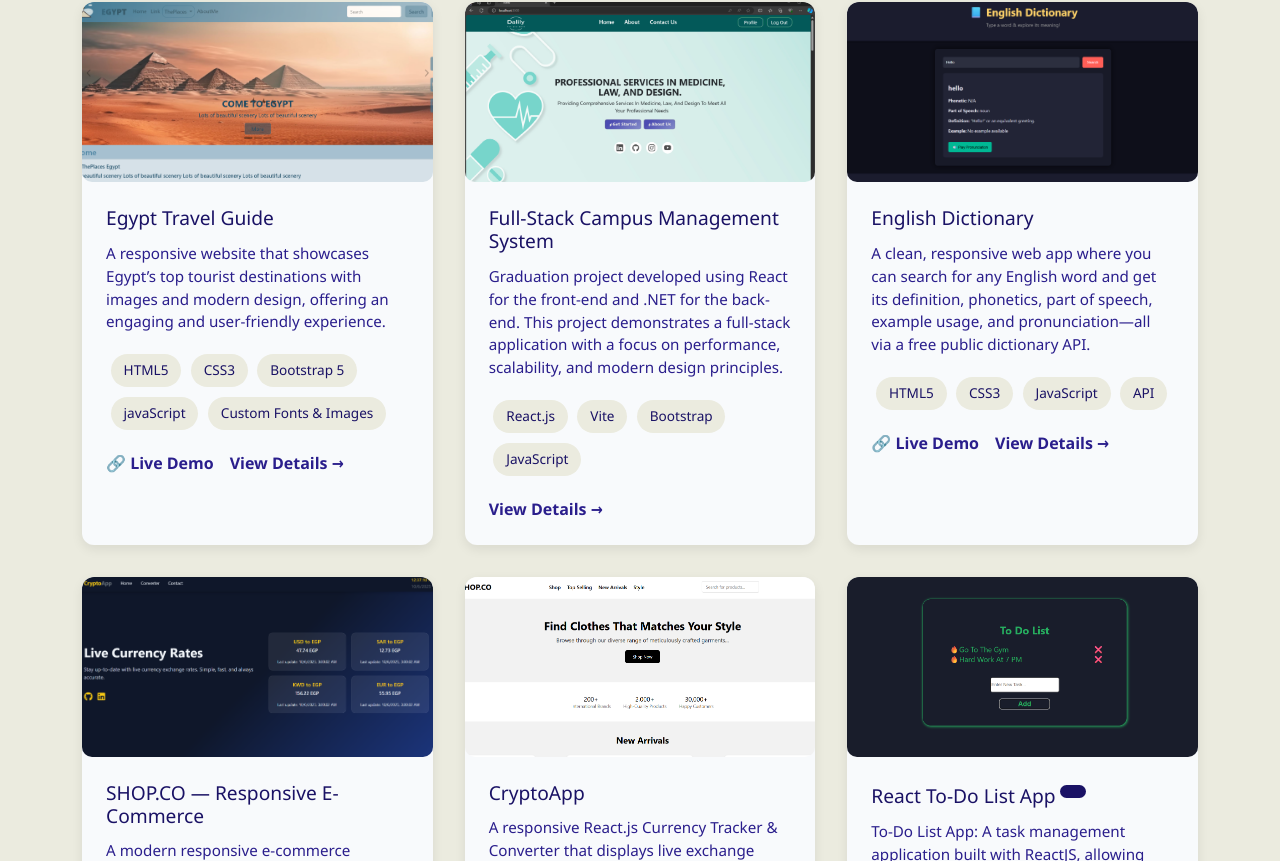
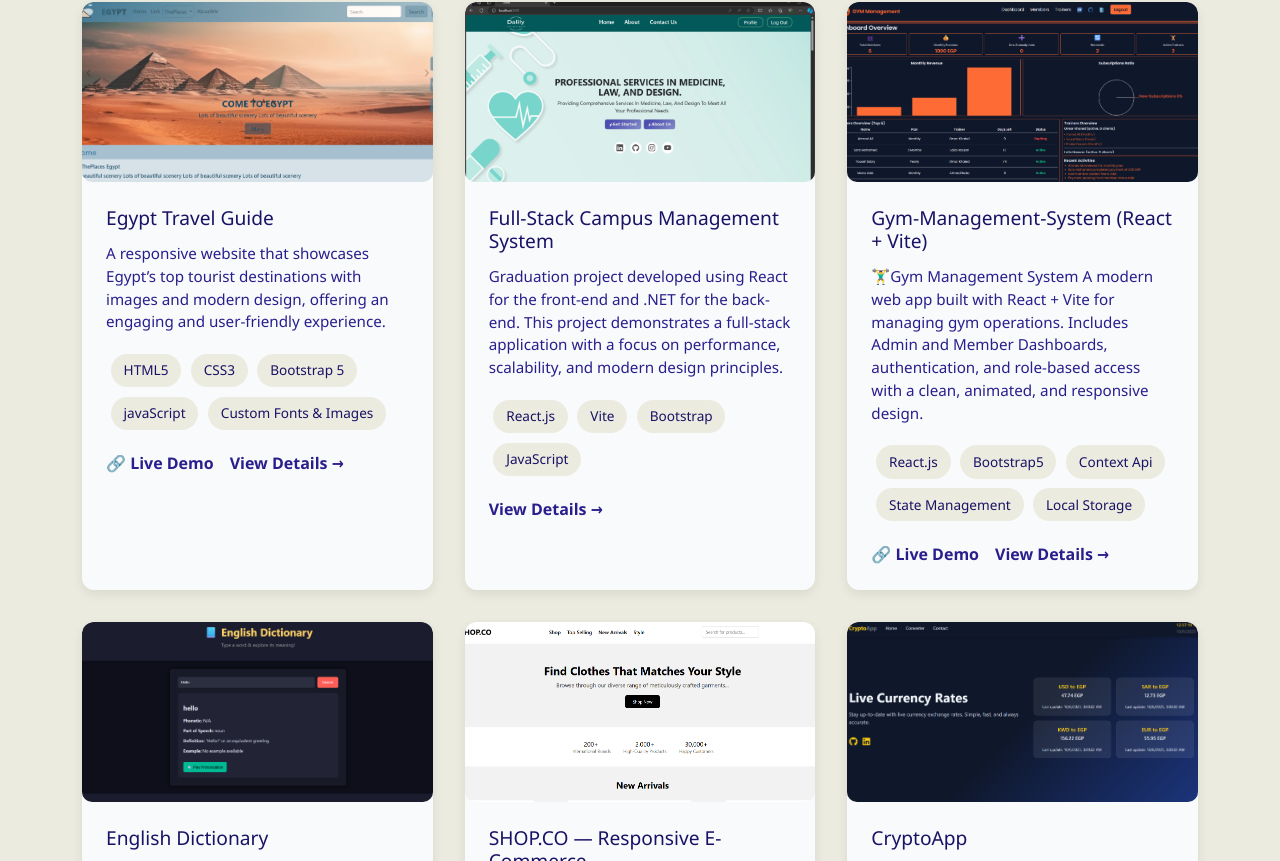
Before and after one commit to yousef-sabry/My-latest--Portfolio, a React (Vite) app: page /portfolio in a window 1280 px wide. Shown: the part 1039-1900 px from the top of the page. Built offline with nearby package versions, Linux system fonts and the light colour scheme.

Commit message:
updates Projects

```diff
--- a/src/components/Home/Portf/Portf.jsx
+++ b/src/components/Home/Portf/Portf.jsx
@@ -2,8 +2,9 @@ import React from "react";
 import "./Portf.css";
 import projectImage1 from "../../../assets/projects-img/proj 1.png";
 import projectImage2 from "../../../assets/projects-img/proj 2.png";
-import projectImage3 from "../../../assets/projects-img/proj 3.png";
 import projectImage5 from "../../../assets/projects-img/proj 4.png";
+import projectImage11 from "../../../assets/projects-img/proj 11.png";
+
 import { Button } from "react-bootstrap";
 
 const projectsData = [
@@ -42,12 +43,13 @@ const projectsData = [
   },
   {
     id: 3,
-    title: "Full-Stack Campus Management System",
+    title: "Gym-Management-System (React + Vite)",
     description:
-      "Graduation project developed using React for the front-end and .NET for the back-end. This project demonstrates a full-stack application with a focus on performance, scalability, and modern design principles.",
-    image: projectImage3,
-    tags: ["React.js", "Vite", "Bootstrap", "JavaScript"],
-    detailsLink: "https://github.com/yousef-sabry/College-Graduation-Project",
+      "🏋️‍♂️Gym Management System A modern web app built with React + Vite for managing gym operations. Includes Admin and Member Dashboards, authentication, and role-based access with a clean, animated, and responsive design.",
+    image: projectImage11,
+    tags: ["React.js","Bootstrap5", "Context Api", "State Management","Local Storage"],
+    demoLink: "https://gym-management-system-five-peach.vercel.app/",
+    detailsLink: "https://github.com/yousef-sabry/gym-management-system",
   },
   {
     id: 4,
@@ -119,7 +121,7 @@ const Projects = () => {
                     ))}
                   </div>
                   <div className="project-links">
-                    {project.demoLink && project.id !== 3 && (
+                    {project.demoLink && project.id !== 7 && (
                       <a
                         href={project.demoLink}
                         target="_blank"
--- a/src/components/Home/Skills/Skills.jsx
+++ b/src/components/Home/Skills/Skills.jsx
@@ -5,7 +5,7 @@ import { FaDatabase } from "react-icons/fa";
 import { FaJava } from "react-icons/fa";
 import reactLogo from "../../../assets/logos/react-2.svg";
 import reduxLogo from "../../../assets/logos/redux.svg";
-import figmaLogo from "../../../assets/logos/figma-icon.svg";
+import vitejs from "../../../assets/logos/vitejs.svg";
 import nextLogo from "../../../assets/logos/nextjs-icon-svgrepo-com.svg";
 import materialUi from "../../../assets/logos/material-ui-1.svg";
 import bootstrap from "../../../assets/logos/bootstrap-4.svg";
@@ -46,7 +46,7 @@ const skillsData = [
   { icon: reactLogo, title: "React", text: "Framework" },
   { icon: bootstrap, title: "Bootstrap CSS", text: "User Interface" },
   { icon: python, title: "Paython", text: "programming language" },
-  { icon: figmaLogo, title: "Figma", text: "Design Tool" },
+  { icon: vitejs, title: "Vite", text: " Build Tool" },
   { icon: reduxLogo, title: "Redux", text: "State Management" },
   { icon: access, title: "Aicrosoft Access", text: "Database Management" },
   { icon: materialUi, title: "MaterialUI", text: "Component Library" },
--- a/src/components/Portfolio/ProjectsSection.jsx
+++ b/src/components/Portfolio/ProjectsSection.jsx
@@ -12,6 +12,7 @@ import projectImage7 from "../../assets/projects-img/proj 7.png";
 import projectImage8 from "../../assets/projects-img/proj 8.png";
 import projectImage9 from "../../assets/projects-img/proj 9.png";
 import projectImage10 from "../../assets/projects-img/proj 10.png";
+import projectImage11 from "../../assets/projects-img/proj 11.png";
 import "./ProjectsSection.css";
 const projectsData = [
   {
@@ -56,8 +57,18 @@ const projectsData = [
     tags: ["React.js", "Vite", "Bootstrap", "JavaScript"],
     detailsLink: "https://github.com/yousef-sabry/College-Graduation-Project",
   },
+   {
+    id: 4,
+    title: "Gym-Management-System (React + Vite)",
+    description:
+      "🏋️‍♂️Gym Management System A modern web app built with React + Vite for managing gym operations. Includes Admin and Member Dashboards, authentication, and role-based access with a clean, animated, and responsive design.",
+    image: projectImage11,
+    tags: ["React.js","Bootstrap5", "Context Api", "State Management","Local Storage"],
+    demoLink: "https://gym-management-system-five-peach.vercel.app/",
+    detailsLink: "https://github.com/yousef-sabry/gym-management-system",
+  },
   {
-    id: 4,
+    id: 5,
     title: "English Dictionary ",
     description:
       "A clean, responsive web app where you can search for any English word and get its definition, phonetics, part of speech, example usage, and pronunciation—all via a free public dictionary API.",
@@ -67,28 +78,28 @@ const projectsData = [
     detailsLink: "https://github.com/yousef-sabry/English-Dictionary",
   },
   {
-    id: 5,
+    id: 6,
     title: "SHOP.CO — Responsive E-Commerce",
     description:
       "A modern responsive e-commerce frontend website built with HTML, CSS, and JavaScript. Features product listing, dynamic cart system, filtering, and full CRUD operations.",
-    image: projectImage10,
+    image: projectImage5,
     tags: ["ReactJs", "Bootstrap", "Responsive Design"],
     demoLink: "https://crypto-tracker-ecru-xi.vercel.app/",
     detailsLink: "https://github.com/yousef-sabry/crypto-tracker",
   },
    {
-    id: 6,
+    id: 7,
     title: "CryptoApp",
     description:
       "A responsive React.js Currency Tracker & Converter that displays live exchange rates via an external API, with an interactive Chart.js price graph.",
-    image: projectImage5,
+    image: projectImage10,
     tags: ["ReactJs", "Bootstrap5", "Responsive Design" , "API"],
     demoLink: "https://yousef-sabry.github.io/GDGC-Al-Azhar-Final-Project/",
     detailsLink: "https://github.com/yousef-sabry/GDGC-Al-Azhar-Final-Project",
   },
 
   {
-    id: 7,
+    id: 8,
     title: "React To-Do List App",
     description:
       "To-Do List App: A task management application built with ReactJS, allowing users to add, delete, and filter tasks efficiently. The app features a clean, responsive design suitable for both mobile and desktop devices.",
@@ -98,7 +109,7 @@ const projectsData = [
     detailsLink: "https://github.com/yousef-sabry/English-Dictionary",
   },
   {
-    id: 8,
+    id: 9,
     title: "Brand Store Landing Page",
     Response: "Desktop-only",
     description: "A desktop-only brand store site built with HTML and CSS.",
@@ -108,7 +119,7 @@ const projectsData = [
     detailsLink: "https://github.com/yousef-sabry/English-Dictionary",
   },
   {
-    id: 9,
+    id: 10,
     title: "Plant Store Landing Page",
     Response: "Desktop-only",
     description:
@@ -119,7 +130,7 @@ const projectsData = [
     detailsLink: "https://github.com/yousef-sabry/Second-project-Plant-Store",
   },
   {
-    id: 10,
+    id: 11,
     title: "Shoe Store Website",
     Response: "Desktop-only",
     description:
@@ -163,6 +174,25 @@ const DataAnalysis = [
       "Power BI",
     ],
     link: "https://github.com/yousef-sabry"
+  },
+   {
+    title: "customer-churn-prediction",
+    text: [
+      "Customer Churn Prediction App — a Streamlit app that predicts if a customer will leave.",
+      "Built using a Random Forest model for accurate results.",
+      "Users enter details and get instant predictions.",
+      "Combines ML, data analysis, and a clean UI.",
+    ],
+    icon: "⚡",
+    tags: [
+      "Pandas",
+
+
+      "scikit-learn",
+      "Streamlit",
+      "Power BI",
+    ],
+    link: "https://github.com/yousef-sabry/customer-churn-prediction"
   },
 ];
 const ProjectsSection = () => {
@@ -215,7 +245,7 @@ const ProjectsSection = () => {
                 <img src={project.image} alt={project.title} />
                 <div className="card-info">
                   <h4>{project.title}</h4>
-                  {[7, 8, 9].includes(project.id) && (
+                  {[9, 10, 11].includes(project.id) && (
                     <span className="res-span">{project.Response}</span>
                   )}
                   <p>{project.description}</p>
--- a/src/components/Skills/HeroSection.jsx
+++ b/src/components/Skills/HeroSection.jsx
@@ -23,6 +23,7 @@ import python from "../../assets/logos/python-5.svg";
 import powerbi from "../../assets/logos/Power Bi.jpg";
 import docker from "../../assets/logos/docker.svg";
 import javascript from "../../assets/logos/javascript-1.svg";
+import vitejs from "../../assets/logos/vitejs.svg";
 import "./HeroSection.css";
 
 const skillsData = [
@@ -35,6 +36,7 @@ const skillsData = [
   { icon: htmlLogo, title: "HTML", text: "Interaction" },
   { icon: materialUi, title: "MaterialUI", text: "Component Library" },
   { icon: reactLogo, title: "React", text: "Framework" },
+  { icon: vitejs, title: "Vite", text: " Build Tool" },
   { icon: tailwind, title: "Tailwind css", text: "User Interface" },
   { icon: powerbi, title: "Power BI", text: "Data Analysis" },
   { icon: typescript, title: "Type script", text: "Interaction" },
```
Also changed, not shown: src/assets/logos/vitejs.svg (added), src/assets/projects-img/proj 11.png (added).
